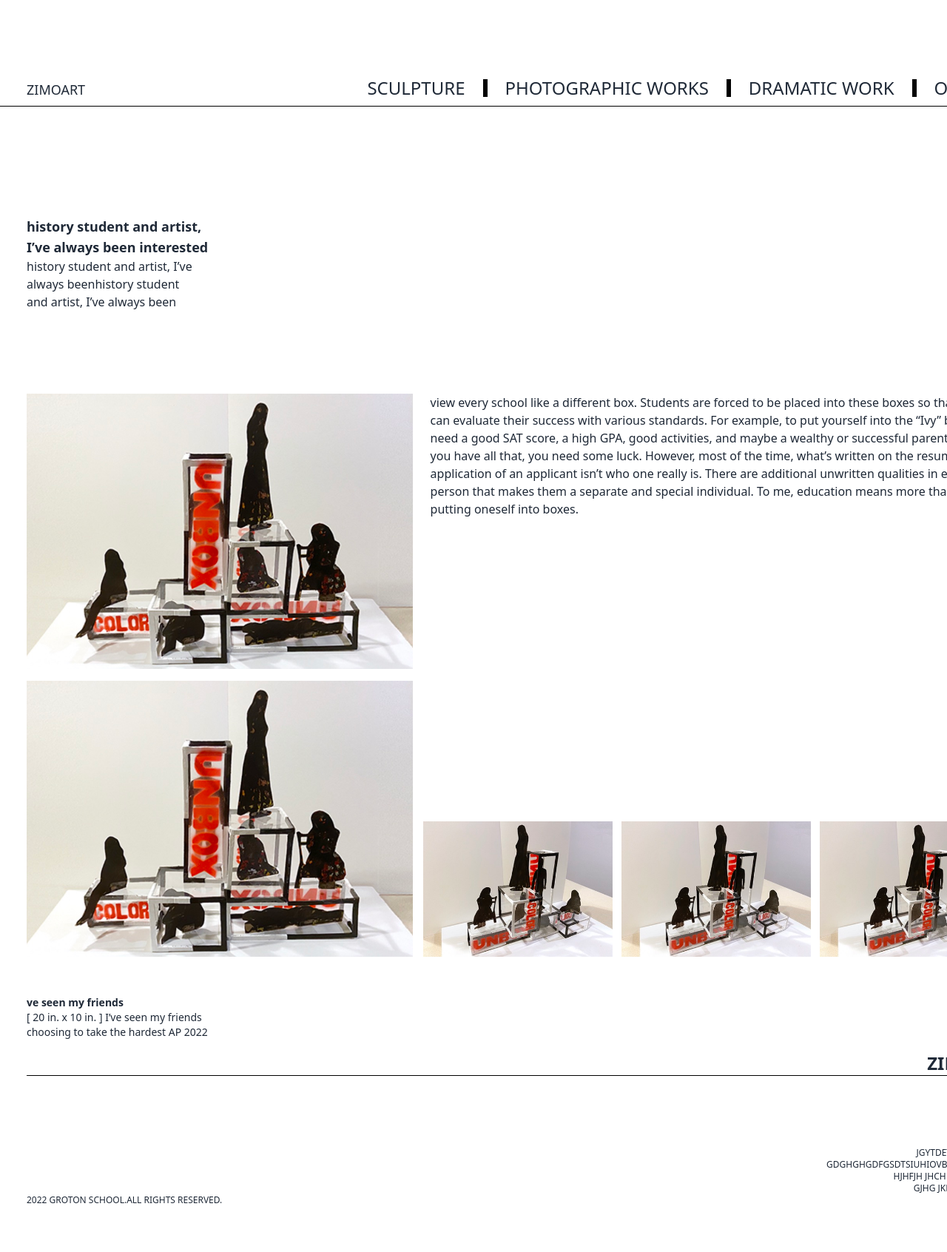
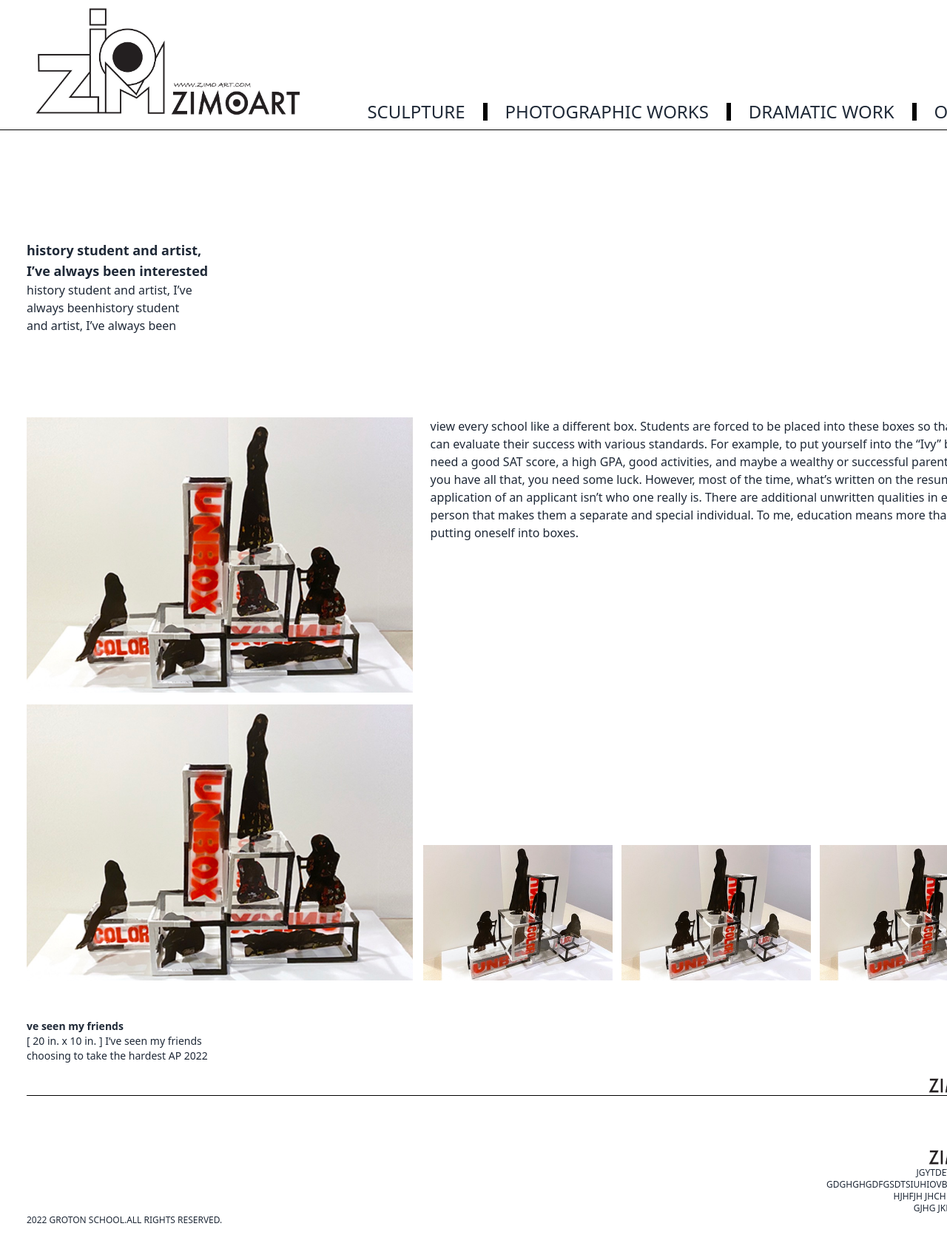
Before and after one commit to ZimoArts/zimoarts.github.io, a Vue app: page /#/other in a window 1280 px wide. Shown: the top 1692 px of the page at 74% size. Before the commit the page ends 1666 px from the top, so only its background shows below. Built offline with nearby package versions, Linux system fonts and the light colour scheme.

Commit message:
feat: add icon

```diff
--- a/src/components/ContentDetailView.vue
+++ b/src/components/ContentDetailView.vue
@@ -82,7 +82,7 @@
             </div>
         </template>
         <div class="border-black border-b flex justify-end mt-4">
-            <div class="text-2xl font-bold">ZIMOART</div>
+            <img class="w-28" src="../assets/black_zimoart.png" />
         </div>
     </div>
 </template>
--- a/src/components/FooterView.vue
+++ b/src/components/FooterView.vue
@@ -4,7 +4,9 @@
             2022 GROTON SCHOOL.ALL RIGHTS RESERVED.
         </div>
         <div class="absolute bottom-0 right-9 text-right">
-            <div class="text-lg">ZIMOART</div>
+            <div class="w-full flex justify-end">
+                <img class="w-28" src="../assets/black_zimoart.png" alt="">
+            </div>
             <div class="text-xs">JGYTDETRTQWEESDFG</div>
             <div class="text-xs">GDGHGHGDFGSDTSIUHIOVBBXZMIYTUXDG</div>
             <div class="text-xs">HJHFJH JHCH V FJ VJVCCCC H</div>
--- a/src/components/HeaderView.vue
+++ b/src/components/HeaderView.vue
@@ -1,7 +1,9 @@
 <template>
-    <div class="w-full h-36 flex justify-start border-b border-black">
+    <div class="w-full h-44 flex justify-start border-b border-black">
         <div class="relative w-full mb-2">
-            <div class="absolute bottom-0 left-9 text-lg">ZIMOART</div>
+            <div class="absolute bottom-0 left-9 text-lg">
+                <img class="w-96" src="../assets/header_icon.png" alt="">
+            </div>
             <div class="absolute bottom-0 right-9 text-2xl flex justify-end items-center">
                 <router-link to="/sculpture" class="pr-6 h-8 hover:cursor-pointer">SCULPTURE</router-link>
                 <div class="w-1.5 h-6 bg-black mr-6"></div>
```
Also changed, not shown: src/assets/black_zimoart.png (added), src/assets/header_icon.png (added).
